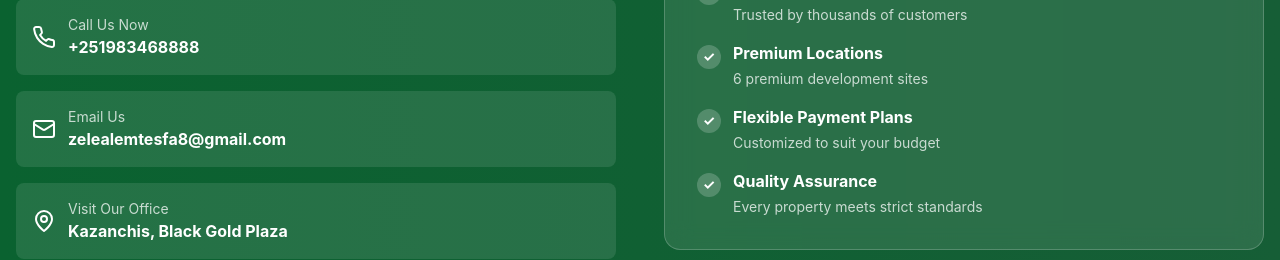
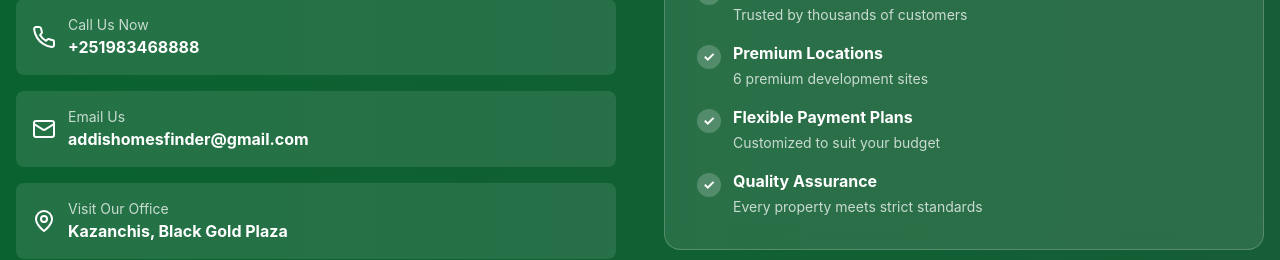
Before and after one commit to Blurkyy/giftrealestate, a Next.js app: page / in a window 1280 px wide. Shown: the part 3900-4160 px from the top of the page. Built offline with nearby package versions, Linux system fonts and the light colour scheme.

Commit message:
email change

```diff
--- a/src/components/CTA.tsx
+++ b/src/components/CTA.tsx
@@ -27,13 +27,13 @@ export default function CTA() {
               </a>
 
               <a
-                href="mailto:zelealemtesfa8@gmail.com"
+                href="mailto:addishomesfinder@gmail.com"
                 className="flex items-center gap-3 p-4 bg-white/10 rounded-lg hover:bg-white/20 transition"
               >
                 <Mail className="w-6 h-6" />
                 <div>
                   <div className="text-sm opacity-75">Email Us</div>
-                  <div className="font-bold">zelealemtesfa8@gmail.com</div>
+                  <div className="font-bold">addishomesfinder@gmail.com</div>
                 </div>
               </a>
 
```
